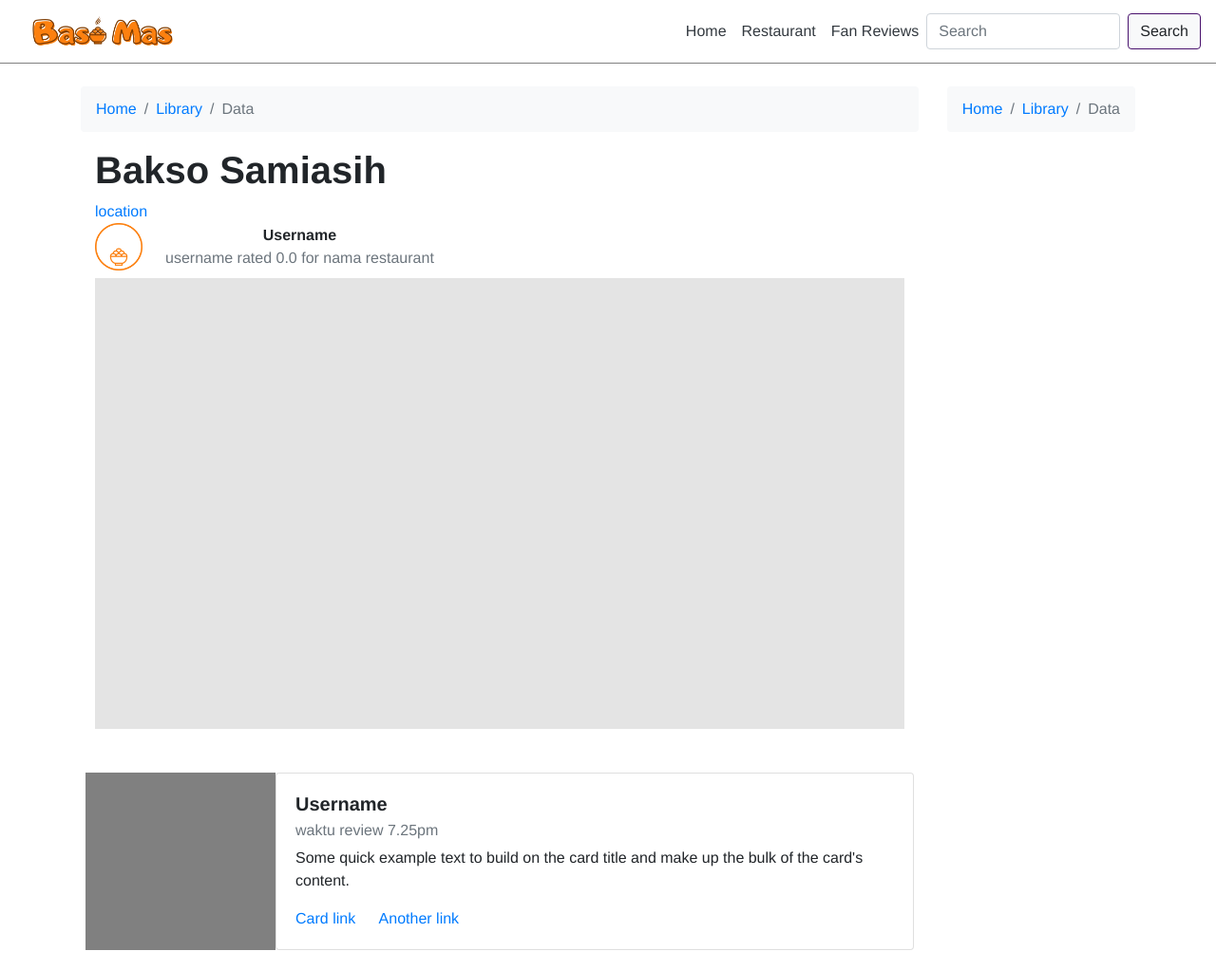
After one commit to dpw1-222302/basoMas, a PHP site: page /restaurant.html in a window 1280 px wide. The commit adds this page. Shown: the whole page at 95% size. Run offline with PHP 8.4, Linux system fonts and the light colour scheme; some libraries are stand-ins or nearby versions.

Commit message:
fix restaurant

```diff
--- /dev/null
+++ b/restaurant.html
@@ -0,0 +1,116 @@
+<!DOCTYPE html>
+<html lang="en">
+
+<head>
+    <meta charset="UTF-8">
+    <meta name="viewport" content="width=device-width, initial-scale=1.0">
+    <title>Baso Mas</title>
+    <link rel="stylesheet" href="assets/style.css">
+    <link rel="stylesheet" href="https://cdn.jsdelivr.net/npm/bootstrap@4.0.0/dist/css/bootstrap.min.css"
+        integrity="sha384-Gn5384xqQ1aoWXA+058RXPxPg6fy4IWvTNh0E263XmFcJlSAwiGgFAW/dAiS6JXm" crossorigin="anonymous">
+    <link rel="stylesheet" href="https://cdnjs.cloudflare.com/ajax/libs/font-awesome/4.7.0/css/font-awesome.min.css">
+    <script src="https://kit.fontawesome.com/yourcode.js" crossorigin="anonymous"></script>
+</head>
+
+<body>
+    <nav class="navbar navbar-expand-lg navbar-dark">
+        <a class="navbar-brand" href="#">
+            <img class="logo" src="assets/img/logo-basoMas.png" alt="">
+        </a>
+        <button class="navbar-toggler" type="button" data-bs-toggle="collapse" data-bs-target="#navbarNav"
+            aria-controls="navbarNav" aria-expanded="false" aria-label="Toggle navigation">
+            <span class="navbar-toggler-icon"></span>
+        </button>
+        <div class="collapse navbar-collapse" id="navbarNav">
+            <ul class="navbar-nav ml-auto">
+                <li class="nav-item">
+                    <a class="nav-link active text-dark" aria-current="page" href="index.php">Home</a>
+                </li>
+                <li class="nav-item">
+                    <a class="nav-link text-dark" href="restaurant.html">Restaurant</a>
+                </li>
+                <li class="nav-item">
+                    <a class="nav-link text-dark" href="#">Fan Reviews</a>
+                </li>
+            </ul>
+
+            <form class="form-inline">
+                <input class="form-control mr-sm-2" type="search" placeholder="Search" aria-label="Search">
+                <button class="btn btn-light my-1 my-sm-0" type="submit">Search</button>
+            </form>
+        </div>
+    </nav>
+
+    <main class="pt-4">
+        <div class="container">
+            <div class="row">
+                <!-- konten reviewnya -->
+                <div class="col">
+                    <nav aria-label="breadcrumb">
+                        <ol class="breadcrumb badge-light">
+                            <li class="breadcrumb-item"><a href="#">Home</a></li>
+                            <li class="breadcrumb-item"><a href="#">Library</a></li>
+                            <li class="breadcrumb-item active" aria-current="page">Data</li>
+                        </ol>
+                    </nav>
+
+                    <!-- nama restoran -->
+                    <div class="container">
+                        <h1 class="font-weight-bold">Bakso Samiasih</h1>
+                    </div>
+
+                    <!-- lokasi restoran -->
+                    <div class="container">
+                        <span>
+                            <a href="">location</a>
+                        </span>
+                    </div>
+
+                    <!-- rating sama username yang ngereview -->
+                    <div class="container">
+                        <!-- icon rating -->
+                        <div class="rating-container">
+                            <img src="assets/img/Logo Rating.png" alt="">
+                            <div class="user-info">
+                                <p class="username font-weight-bold">Username</p>
+                                <p class="text-secondary">username rated 0.0 for nama restaurant</p>
+                            </div>
+                        </div>
+
+                        <div class="resto-container mt-2">
+                            <div class="img-resto"></div>
+                        </div>
+                    </div>
+
+                    <div class="review-container">
+                        <div class="review-image">
+                            <div class="image-dummy"></div>
+                        </div>
+                        <div class="card" style="width: 100%;">
+                            <div class="card-body">
+                                <h5 class="card-title font-weight-bold">Username</h5>
+                                <h6 class="card-subtitle mb-2 text-muted">waktu review 7.25pm</h6>
+                                <p class="card-text">Some quick example text to build on the card title and make up the
+                                    bulk of the card's content.</p>
+                                <a href="#" class="card-link">Card link</a>
+                                <a href="#" class="card-link">Another link</a>
+                            </div>
+                        </div>
+                    </div>
+                </div>
+
+                <!-- ini info restaurantnya -->
+                <aside class="col-auto">
+                    <nav aria-label="breadcrumb">
+                        <ol class="breadcrumb badge-light">
+                            <li class="breadcrumb-item"><a href="#">Home</a></li>
+                            <li class="breadcrumb-item"><a href="#">Library</a></li>
+                            <li class="breadcrumb-item active" aria-current="page">Data</li>
+                        </ol>
+                    </nav>
+                </aside>
+            </div>
+        </div>
+    </main>
+
+</html>
```
Also changed, not shown: index.php (+7 -8 lines).
